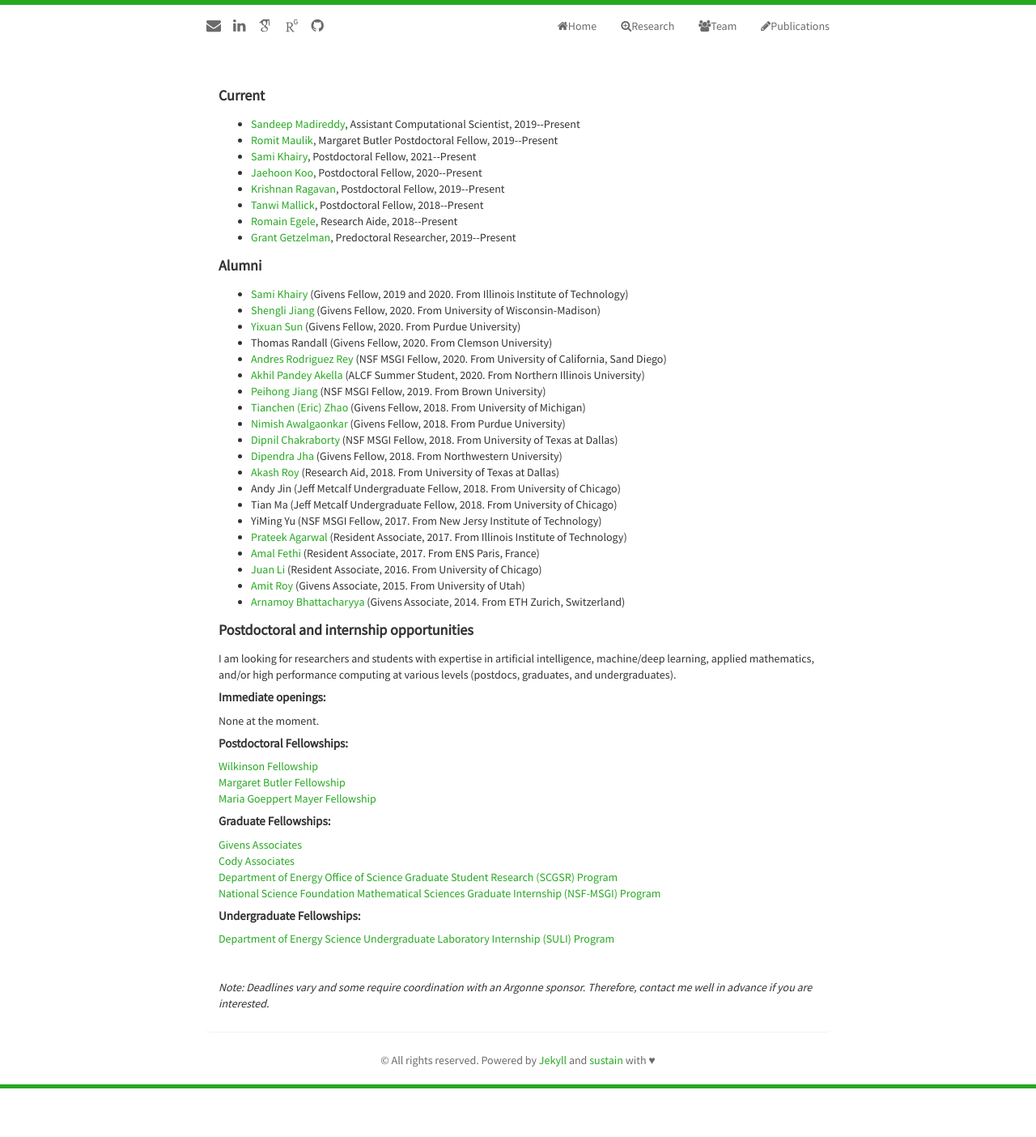
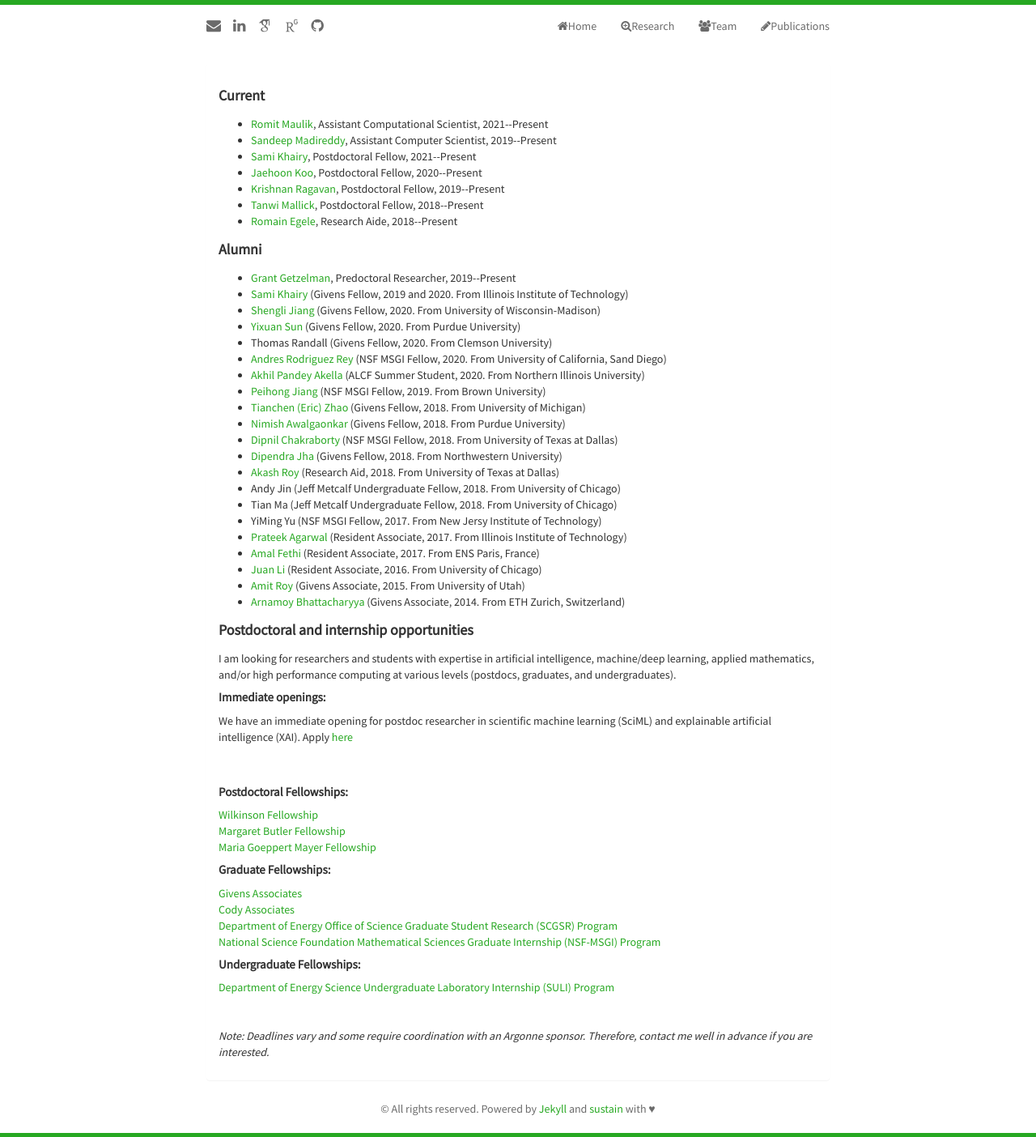
Before and after one commit to pbalapra/pbalapra.github.io, a Jekyll site: the page built from jobs.html, in a window 1280 px wide. Shown: the whole page at 81% size. Built offline with Jekyll 4.4.1, drawn with Linux system fonts in a browser that asks for light colours; nearby versions of some CDN libraries; some web fonts are replaced; before the commit the page ends 1344 px from its top, so only the background shows below that.

Commit message:
adding postdoc opening

```diff
--- a/_includes/team.html
+++ b/_includes/team.html
@@ -6,17 +6,17 @@
       <p align="justify"></p>
       <h5><strong>Current</strong></h5>
       <ul class="itemize1" align="justify">
-        <li class="itemize"><a href="https://sandeep-madireddy.netlify.app/", target="black_">Sandeep Madireddy</a>, Assistant Computational Scientist, 2019--Present</li>
-        <li class="itemize"><a href="https://romit-maulik.github.io/", target="black_">Romit Maulik</a>, Margaret Butler Postdoctoral Fellow, 2019--Present</li>
+        <li class="itemize"><a href="https://romit-maulik.github.io/", target="black_">Romit Maulik</a>, Assistant Computational Scientist, 2021--Present</li>
+        <li class="itemize"><a href="https://sandeep-madireddy.netlify.app/", target="black_">Sandeep Madireddy</a>, Assistant Computer Scientist, 2019--Present</li>
         <li class="itemize"><a href="https://skhairy.com/", target="black_">Sami Khairy</a>, Postdoctoral Fellow, 2021--Present</li>
         <li class="itemize"><a href="https://www.linkedin.com/in/jaehoon-koo-bb384aa1/", target="black_">Jaehoon Koo</a>, Postdoctoral Fellow, 2020--Present</li>
         <li class="itemize"><a href="https://www.linkedin.com/in/krm9c/", target="black_">Krishnan Ragavan</a>, Postdoctoral Fellow, 2019--Present</li>
         <li class="itemize"><a href="https://www.linkedin.com/in/tanwimallick", target="black_">Tanwi Mallick</a>, Postdoctoral Fellow, 2018--Present</li>
         <li class="itemize"><a href="https://fr.linkedin.com/in/romain-egele/en", target="black_">Romain Egele</a>, Research Aide, 2018--Present </li>
-        <li class="itemize"><a href="https://www.linkedin.com/in/grant-getzelman-0301255a/", target="black_">Grant Getzelman</a>, Predoctoral Researcher, 2019--Present </li>
       </ul>
       <h5><strong>Alumni</strong></h5>
       <ul class="itemize1" align="justify">
+        <li class="itemize"><a href="https://www.linkedin.com/in/grant-getzelman-0301255a/", target="black_">Grant Getzelman</a>, Predoctoral Researcher, 2019--Present </li>
         <li class="itemize"><a href="https://www.linkedin.com/in/sami-khairy-268b4181/", target="black_">Sami Khairy</a> (Givens Fellow, 2019 and 2020. From Illinois Institute of Technology)</li>
         <li class="itemize"><a href="https://www.linkedin.com/in/shengli-jiang-59500085/", target="black_">Shengli Jiang</a> (Givens Fellow, 2020. From University of Wisconsin-Madison)</li>
         <li class="itemize"><a href="https://www.linkedin.com/in/yixuan-sun-b62251139/", target="black_">Yixuan Sun</a> (Givens Fellow, 2020. From Purdue University)</li>
@@ -45,11 +45,12 @@
         I am looking for researchers and students with expertise in artificial intelligence, machine/deep learning, applied mathematics, and/or high performance computing at various levels (postdocs, graduates, and undergraduates).
 
         <h6><strong>Immediate openings:</strong></h6>
-        None at the moment.
+        We have an immediate opening for postdoc researcher in scientific machine learning (SciML) and explainable artificial intelligence (XAI). Apply <a href="https://bit.ly/3AxYyLa" target="_blank">here</a> </br>
+        </br>
+
         <!--
-        We have immediate openings for postdoc researchers in scalable machine learning for scientific discovery using leadership-class supercomputers. Contact me if you need more information. Apply here: </br>
-        <a href="https://bit.ly/3cIjZyo" target="_blank">Scientific Machine Learning (Requisition Number: 408847)</a></br>
-         <strike> Applied Machine Learning (Requisition Number: 403210)</br> </strike>
+          None at the moment.
+        <strike> Applied Machine Learning (Requisition Number: 403210)</br> </strike>
         -->
       </br>
         <h6><strong>Postdoctoral Fellowships:</strong></h6>
--- a/index.html
+++ b/index.html
@@ -88,6 +88,7 @@ title: Home Page of Prasanna Balaprakash
                 Supervisors of my doctoral research were <a href="http://iridia.ulb.ac.be/%7Emdorigo" target="_blank">Prof. Marco Dorigo</a>, <a href="http://iridia.ulb.ac.be/%7Embiro" target="_blank">Dr. Mauro Birattari</a>, and <a href="http://iridia.ulb.ac.be/%7Estuetzle" target="_blank">Dr. Thomas St&uuml;tzle</a>.
                 -->
                 </p>
+
             </div>
       </div>
 
```
